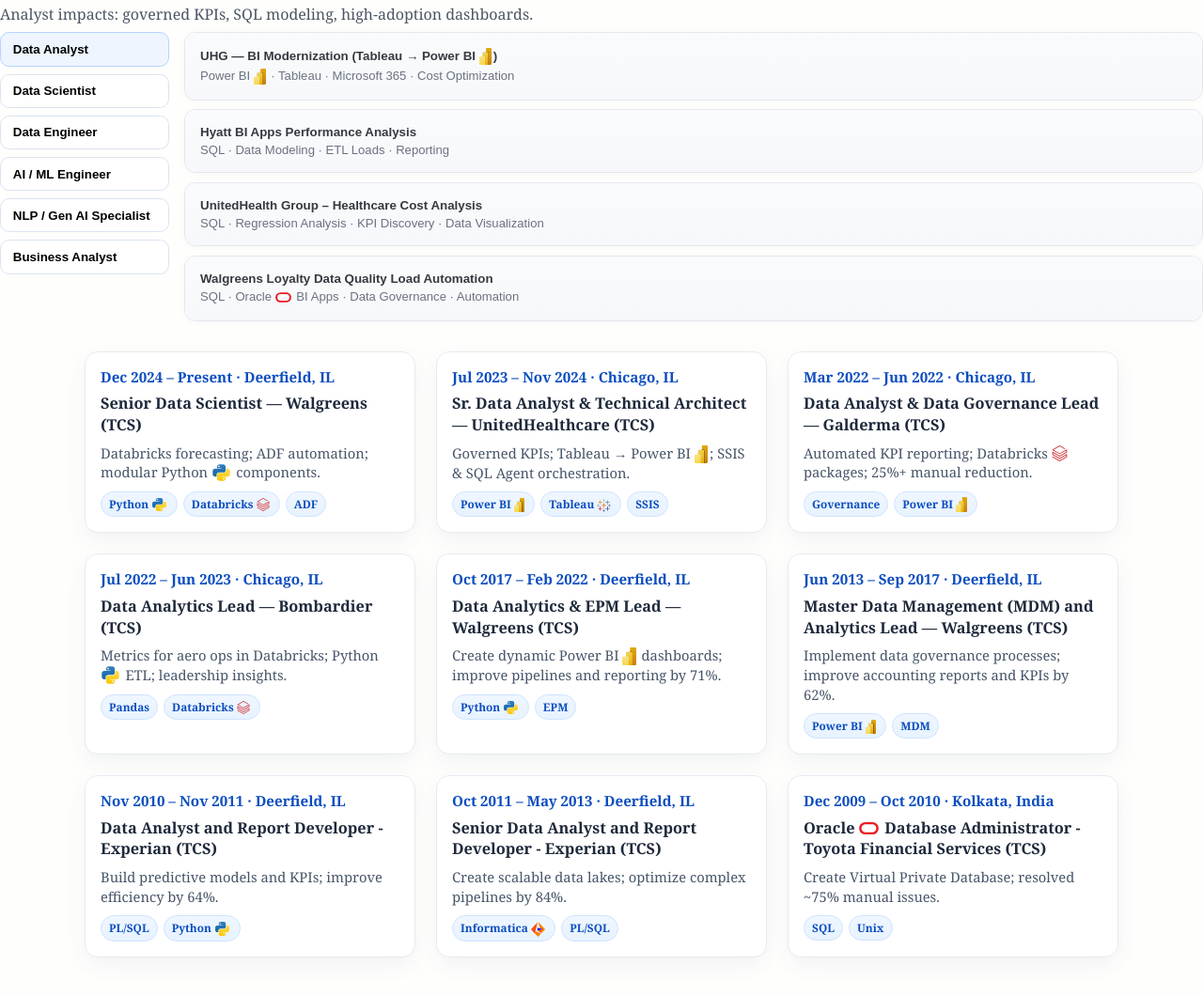
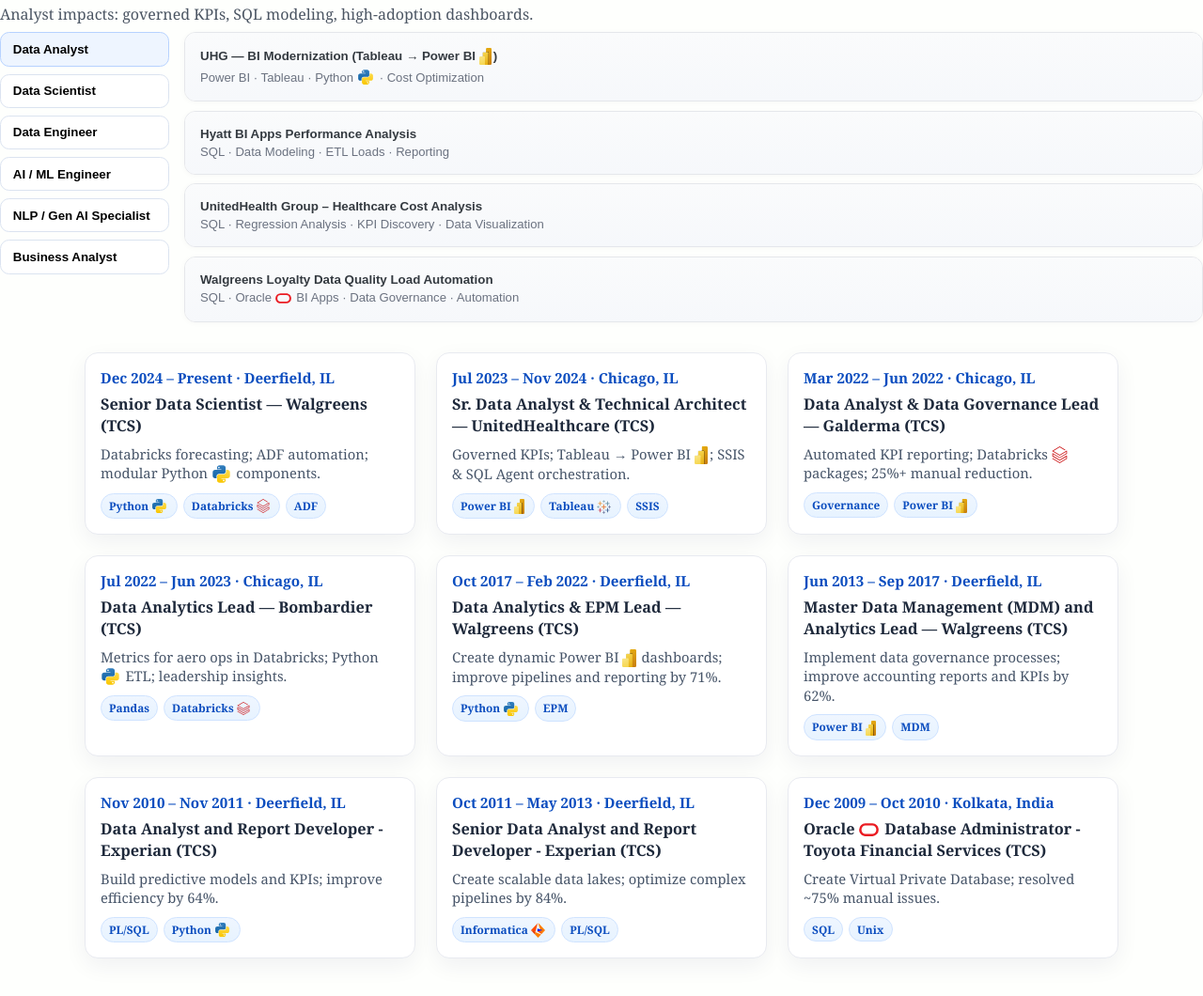
Before and after one commit to RahulBhattacharya1/RahulBhattacharya1.github.io, a Jekyll site: the page built from embeds/experience-embed.html, in a window 1280 px wide. Shown: the whole page at 94% size. Built offline with Jekyll 4.4.1, drawn with Linux system fonts in a browser that asks for light colours.

Commit message:
Update experience-body.html

```diff
--- a/_includes/experience-body.html
+++ b/_includes/experience-body.html
@@ -18,7 +18,7 @@
         <span class="acc-head">
           <button class="acc-btn" aria-expanded="false" aria-controls="acc-analyst-1" id="acc-analyst-1-label">
             UHG — BI Modernization (Tableau → Power BI)
-            <span class="acc-meta">Power BI · Tableau · Microsoft 365 · Cost Optimization</span>
+            <span class="acc-meta">Power BI · Tableau · Python · Cost Optimization</span>
           </button>
         </span>
         <div class="acc-panel" id="acc-analyst-1" role="region" aria-labelledby="acc-analyst-1-label" hidden>
```
